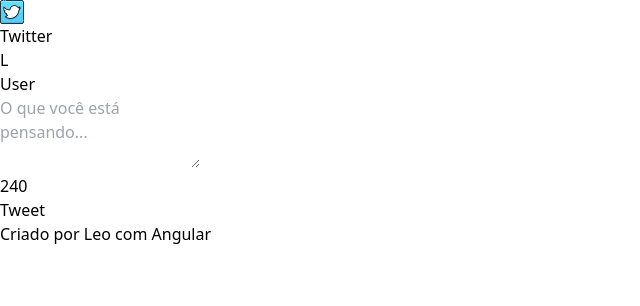
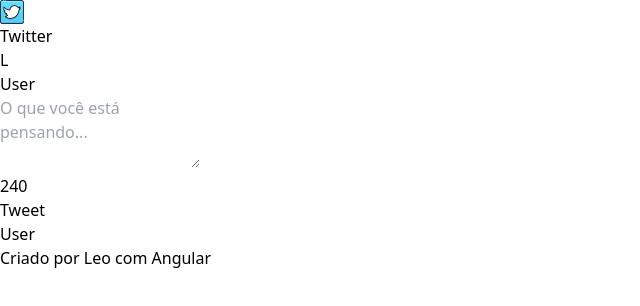
Before and after one commit to Leodominoni/Twitter-Angular, an Angular app: page / in a window 1280 px wide. Both pictures are taken after a click on the button "Tweet". Shown: the top 306 px of the page, without its empty margins (0-640 px from the left). Built offline with nearby package versions, Linux system fonts and the light colour scheme.

Commit message:
home e new

```diff
--- a/src/app/components/new-post/new-post.component.html
+++ b/src/app/components/new-post/new-post.component.html
@@ -14,6 +14,7 @@
 
 		<!-- Text Area -->
 			<textarea
+			(keyup.enter)="sendTweet()"
 			[(ngModel)] = "tweetMessage" (input)="changeTweet()"
 			[maxlength]="tweetMaxLength" class="mb-2
 				bg-gray-200
@@ -42,7 +43,8 @@
 
 		<!--  Count Chars -->
 			<div class="mr-5 font-thin text-gray-500">
-			<p>{{tweetRemain}}</p>
+				<p>{{tweetRemain}}</p>
+			</div>
 
 		<!-- Button -->
 			<div class="mt-5">
@@ -62,6 +64,11 @@
 				text-center">Tweet
 				</button>
 			</div>
+
+			</div>
+
 		</div>
+
 	</div>
+
 </div>
--- a/src/app/components/new-post/new-post.component.ts
+++ b/src/app/components/new-post/new-post.component.ts
@@ -19,7 +19,7 @@
 		this.service.addMessage(this.tweetMessage)
 		this.tweetMessage = ""
 		this.tweetRemain = this.tweetMaxLength
-		alert(this.service.getMessages())
+
 	}
 
 	changeTweet(){
--- a/src/app/pages/home/home.component.html
+++ b/src/app/pages/home/home.component.html
@@ -6,9 +6,10 @@
 	<app-new-post/>
 </div>
 
-<div class="flex flex-col items-center justify-center container mx-auto">
-	<!-- <app-tweet TweetMessage="Teste 1" />
-	<app-tweet TweetMessage="Teste 2" /> -->
+<div class="flex flex-col items-center justify-center container mx-auto"
+ *ngFor="let tw of tweets">
+ <app-tweet [TweetMessage]=tw />
+
 </div>
 
 <div class="bottom-0 m-auto w-full">
--- a/src/app/pages/home/home.component.ts
+++ b/src/app/pages/home/home.component.ts
@@ -1,10 +1,17 @@
-import { Component } from '@angular/core';
+import { Component, OnInit } from '@angular/core';
+import { MessagesService } from '../../services/messages.service'
 
 @Component({
   selector: 'app-home',
   templateUrl: './home.component.html',
   styleUrls: ['./home.component.css']
 })
-export class HomeComponent {
+export class HomeComponent implements OnInit {
+	tweets:string[] = []
 
+	constructor(private service:MessagesService){	}
+
+	ngOnInit():void {
+		this.tweets = this.service.getMessages()
+	}
 }
```
